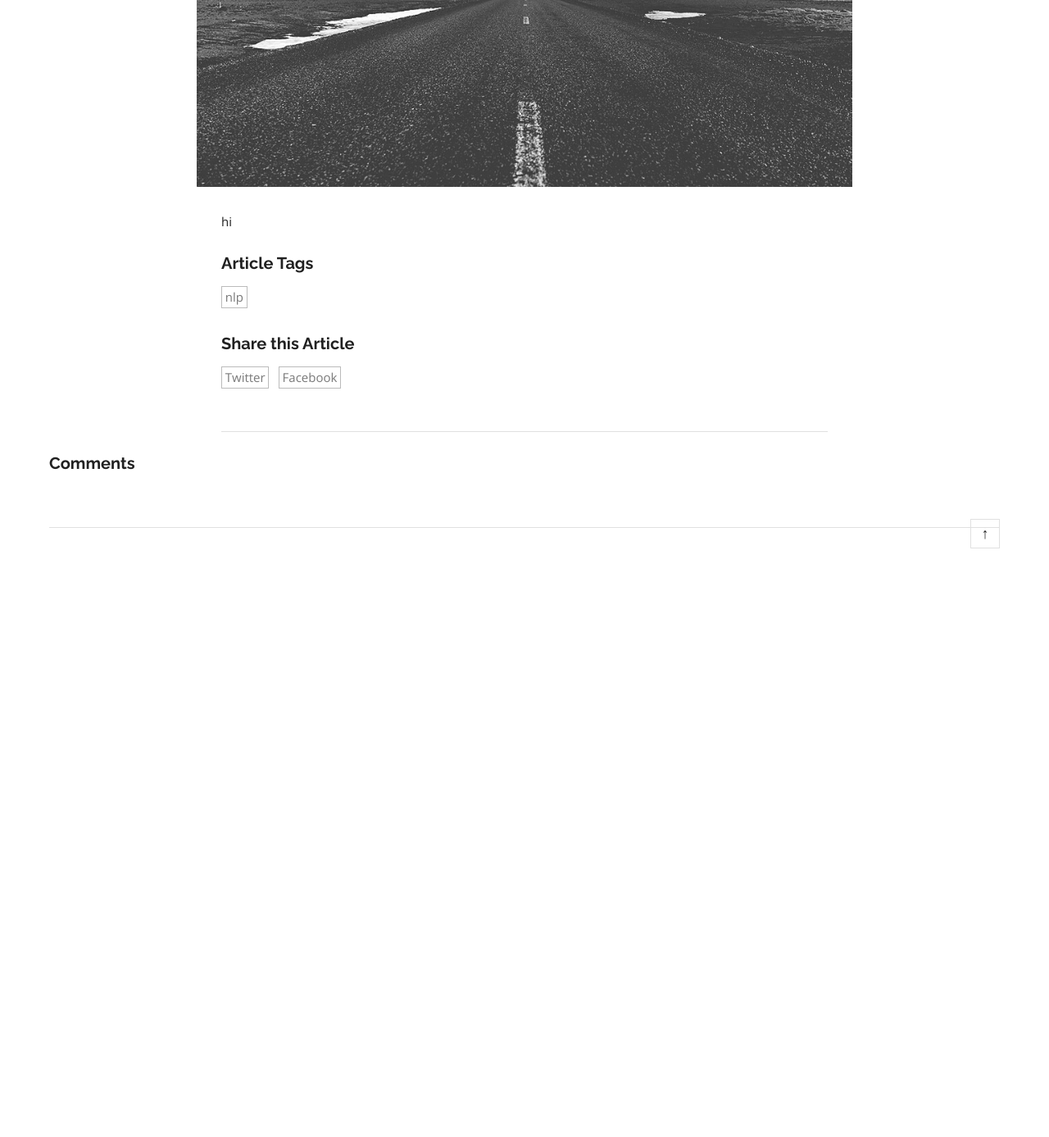
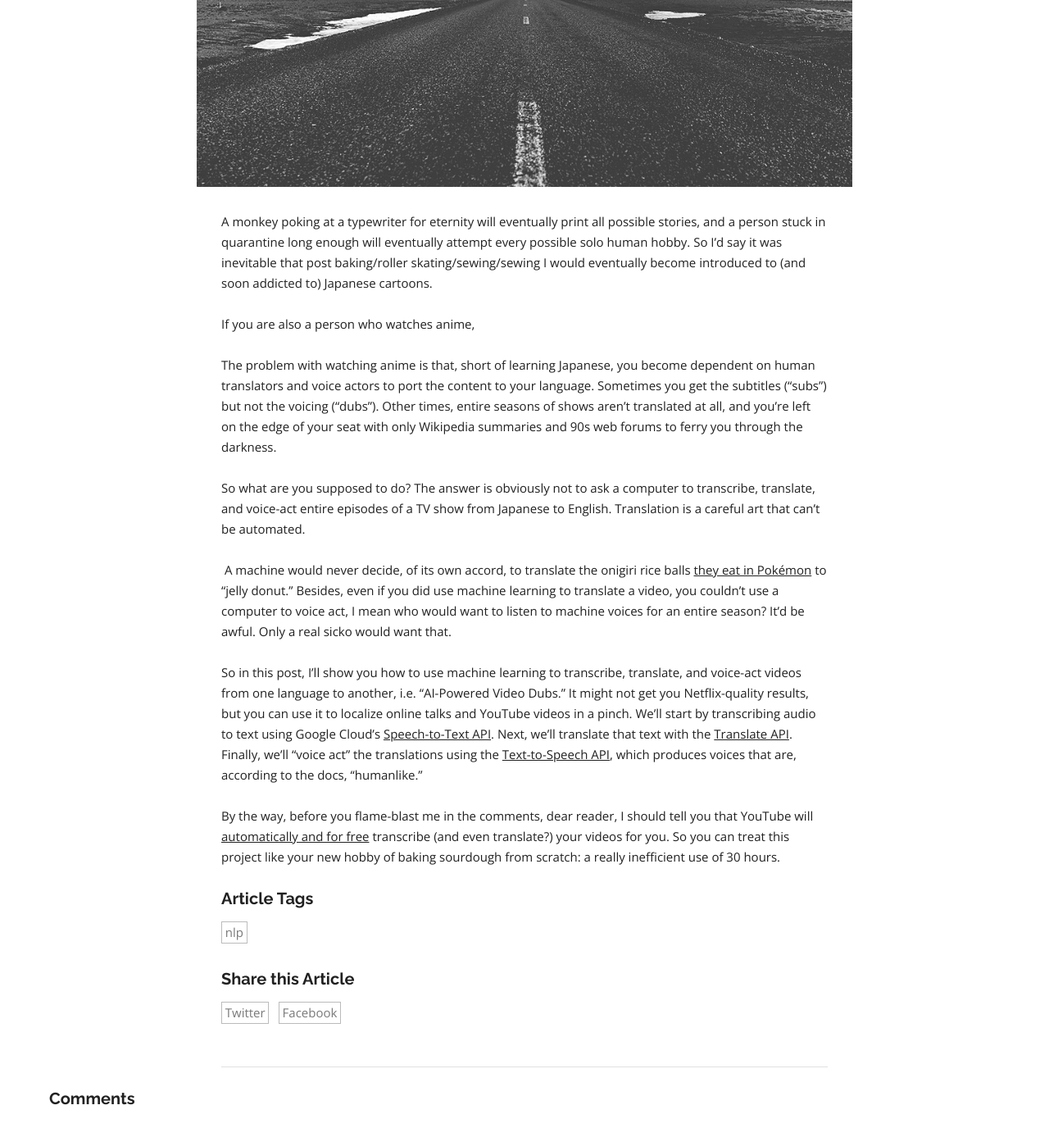
Before and after one commit to dalequark/daleonai, a Jekyll site: the page built from _posts/2021-02-02-ai-dubs-over-subs-translating-and-dubbing-videos-with-ai.md, in a window 1280 px wide and 1400 px high, scrolled down 542 px. Shown: the top 1387 px of the window at 82% size. Built offline with Jekyll 4.4.1, drawn with Linux system fonts in a browser that asks for light colours; some web fonts are replaced; a script that is not in the unit is left out; comment, search, counter and statistics services are not loaded; before the commit the page ends 1236 px from its top, so only the background shows below that.

Commit message:
Update Blog “2021-02-02-ai-dubs-over-subs-translating-and-dubbing-videos-with-ai”

```diff
--- a/_posts/2021-02-02-ai-dubs-over-subs-translating-and-dubbing-videos-with-ai.md
+++ b/_posts/2021-02-02-ai-dubs-over-subs-translating-and-dubbing-videos-with-ai.md
@@ -10,4 +10,16 @@ tags:
   - nlp
 permalink: translate-dub-videos-with-ml
 ---
-hi
+A monkey poking at a typewriter for eternity will eventually print all possible stories, and a person stuck in quarantine long enough will eventually attempt every possible solo human hobby. So I'd say it was inevitable that post baking/roller skating/sewing/sewing I would eventually become introduced to (and soon addicted to) Japanese cartoons.
+
+If you are also a person who watches anime,
+
+The problem with watching anime is that, short of learning Japanese, you become dependent on human translators and voice actors to port the content to your language. Sometimes you get the subtitles (“subs”) but not the voicing (“dubs”). Other times, entire seasons of shows aren’t translated at all, and you’re left on the edge of your seat with only Wikipedia summaries and 90s web forums to ferry you through the darkness.
+
+So what are you supposed to do? The answer is obviously not to ask a computer to transcribe, translate, and voice-act entire episodes of a TV show from Japanese to English. Translation is a careful art that can’t be automated.
+
+ A machine would never decide, of its own accord, to translate the onigiri rice balls [they eat in Pokémon](https://www.youtube.com/watch?v=48ztfailhnU) to “jelly donut.” Besides, even if you did use machine learning to translate a video, you couldn’t use a computer to voice act, I mean who would want to listen to machine voices for an entire season? It’d be awful. Only a real sicko would want that.
+
+So in this post, I’ll show you how to use machine learning to transcribe, translate, and voice-act videos from one language to another, i.e. “AI-Powered Video Dubs.” It might not get you Netflix-quality results, but you can use it to localize online talks and YouTube videos in a pinch. We’ll start by transcribing audio to text using Google Cloud’s [Speech-to-Text API](https://cloud.google.com/speech-to-text). Next, we’ll translate that text with the [Translate API](https://cloud.google.com/translate). Finally, we’ll “voice act” the translations using the [Text-to-Speech API](https://cloud.google.com/text-to-speech), which produces voices that are, according to the docs, “humanlike.”
+
+By the way, before you flame-blast me in the comments, dear reader, I should tell you that YouTube will [automatically and for free](https://support.google.com/youtube/answer/6373554#zippy=%2Cautomatic-captions-on-videos-on-demand) transcribe (and even translate?) your videos for you. So you can treat this project like your new hobby of baking sourdough from scratch: a really inefficient use of 30 hours.
```
